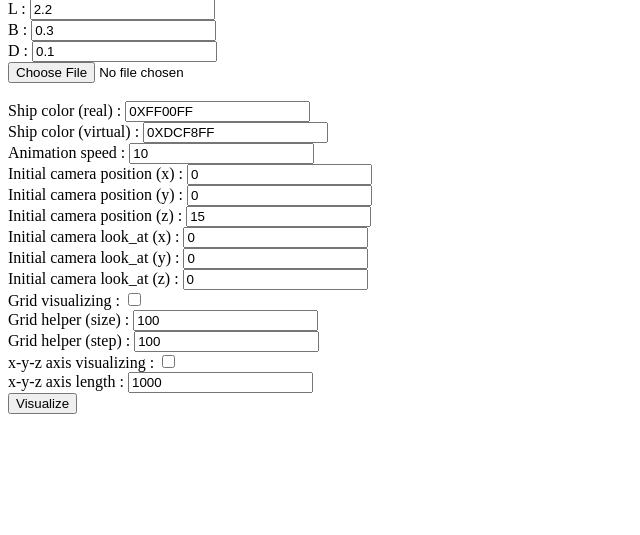
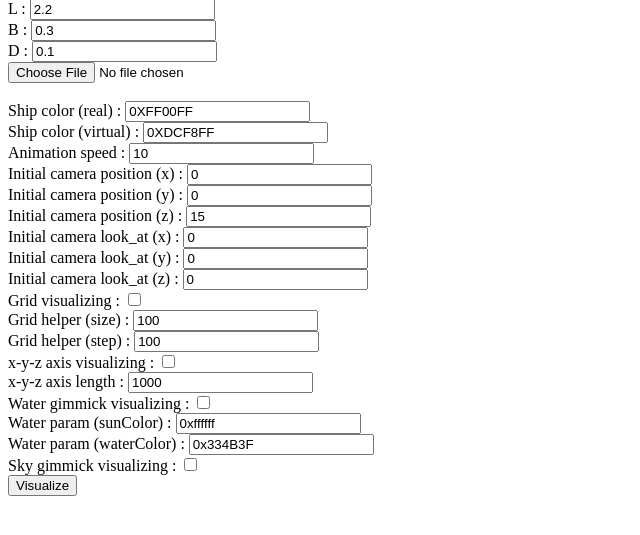
Before and after one commit to ShipMMG/ship_dt_visualize, a Flask app: page / in a window 1280 px wide. Shown: the part 68-603 px from the top of the page, without its empty margins (0-640 px from the left). Run offline with Flask 2, Linux system fonts and the light colour scheme.

Commit message:
Add selection func of visualizing gimmick or not

```diff
--- a/view/app.py
+++ b/view/app.py
@@ -42,6 +42,10 @@ def visualize():
     grid_helper_step = request.form.get('grid_helper_step', 100.0)
     axis_visualizing = request.form.get('axis_visualizing', 'off')
     axis_length = request.form.get('axis_length', 1000.0)
+    water_visualizing = request.form.get('water_visualizing', 'off')
+    sun_color = request.form.get('sun_color', '0xffffff')
+    water_color = request.form.get('water_color', '0x334B3F')
+    sky_visualizing = request.form.get('sky_visualizing', 'off')
 
     send_data = request.files['send_data']
     if isinstance(send_data, FileStorage) and send_data.content_type == 'text/csv':
@@ -74,6 +78,8 @@ def visualize():
         init_camera_look_at_z=init_camera_look_at_z,
         grid_visualizing=grid_visualizing, grid_helper_size=grid_helper_size, grid_helper_step=grid_helper_step,
         axis_visualizing=axis_visualizing, axis_length=axis_length,
+        water_visualizing=water_visualizing, sun_color=sun_color, water_color=water_color,
+        sky_visualizing=sky_visualizing,
     )
 
 
--- a/view/templates/index.html
+++ b/view/templates/index.html
@@ -24,6 +24,10 @@
     Grid helper (step) : <input type="text" class="form-control" id="grid_helper_step" name="grid_helper_step" value=100 /><br/>
     x-y-z axis visualizing : <input type="checkbox" class="form-control" id="axis_visualizing" name="axis_visualizing"/><br/>
     x-y-z axis length : <input type="text" class="form-control" id="axis_length" name="axis_length" value=1000 /><br/>
+    Water gimmick visualizing : <input type="checkbox" class="form-control" id="water_visualizing" name="water_visualizing"/><br/>
+    Water param (sunColor) : <input type="text" class="form-control" id="sun_color" name="sun_color" value=0xffffff /><br/>
+    Water param (waterColor) : <input type="text" class="form-control" id="water_color" name="water_color" value=0x334B3F /><br/>
+    Sky gimmick visualizing : <input type="checkbox" class="form-control" id="sky_visualizing" name="sky_visualizing"/><br/>
     <input type="submit" value="Visualize">
 </form>
 {% endblock %}
```
Also changed, not shown: view/templates/visualize.html (+14 -39 lines).
